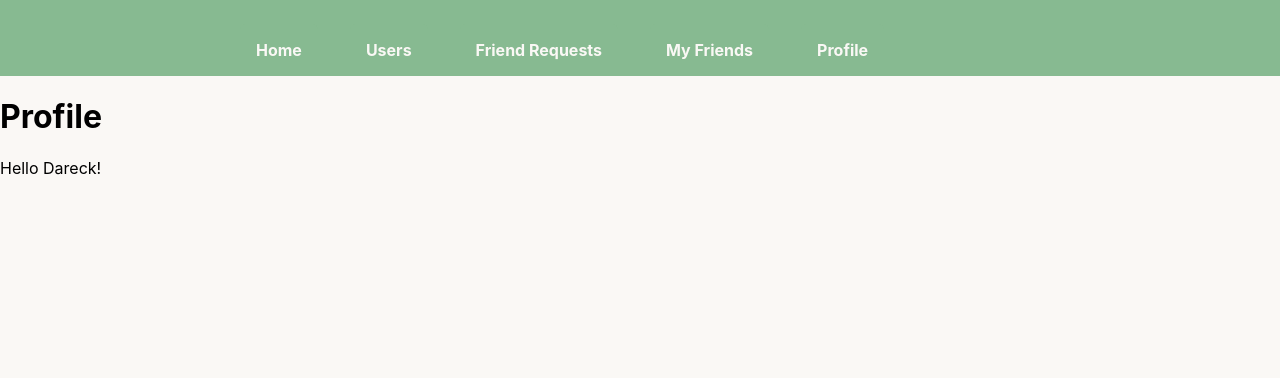
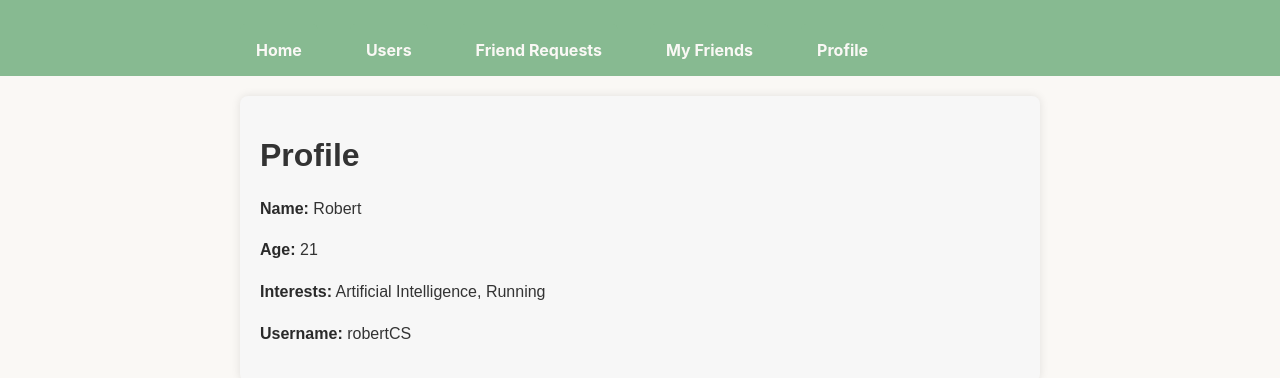
Before and after one commit to iss6518/commnGroundIccha, a React (Create React App) app: page /profile in a window 1280 px wide. Shown: the top 378 px of the page. Built offline with nearby package versions, Linux system fonts and the light colour scheme.

Commit message:
Adding attributes to user profile

```diff
--- a/src/App.css
+++ b/src/App.css
@@ -238,3 +238,23 @@ nav a:focus {
   color: #7d0c0c;
   cursor: not-allowed;
 }
+
+.profile-container {
+  font-family: 'Arial', sans-serif;
+  color: #333;
+  max-width: 800px;
+  margin: 20px auto;
+  padding: 20px;
+  background-color: #f7f7f7;
+  border-radius: 8px;
+  box-shadow: 0 0 10px rgba(0, 0, 0, 0.1);
+}
+
+.profile-details p {
+  font-size: 16px;
+  line-height: 1.6;
+}
+
+.profile-details strong {
+  color: #2a2a2a;
+}
--- a/src/Components/Profile/profile.jsx
+++ b/src/Components/Profile/profile.jsx
@@ -1,12 +1,26 @@
+import React, { useState, useEffect } from 'react';
+import propTypes from 'prop-types';
 import axios from 'axios';
 
 function Profile() {
+    const [profile, setProfile] = useState({
+        name: 'Robert',
+        age: 21,
+        interest: 'Artificial Intelligence, Running',
+        username: 'robertCS'
+    });
+
     return (
-        <>
+        <div className="profile-container">
             <h1>Profile</h1>
-            <p>Hello Dareck!</p>
-        </>
-    )
+            <div className="profile-details">
+                <p><strong>Name:</strong> {profile.name}</p>
+                <p><strong>Age:</strong> {profile.age}</p>
+                <p><strong>Interests:</strong> {profile.interest}</p>
+                <p><strong>Username:</strong> {profile.username}</p>
+            </div>
+        </div>
+    );
 }
 
-export default Profile
+export default Profile;
```
